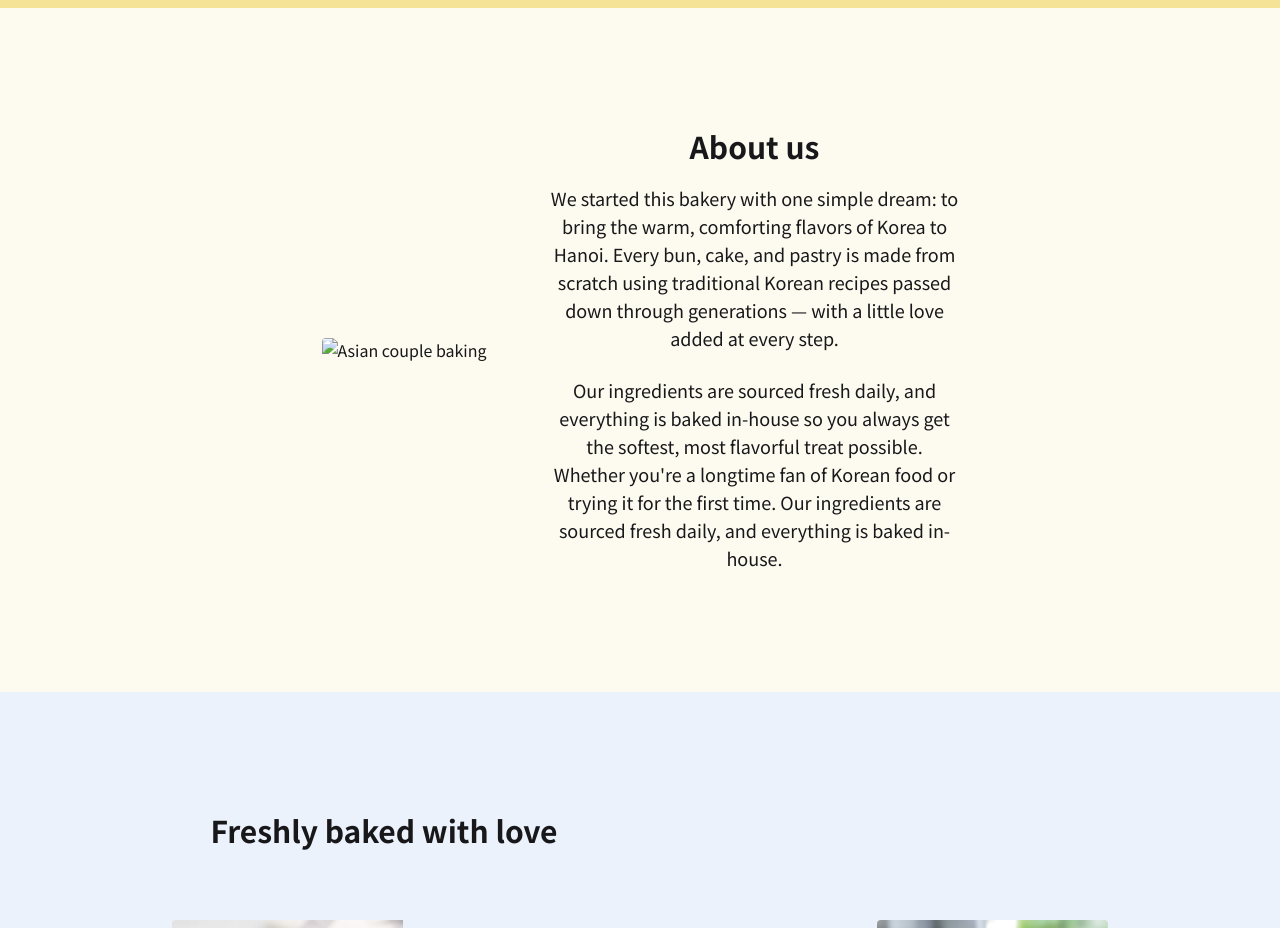
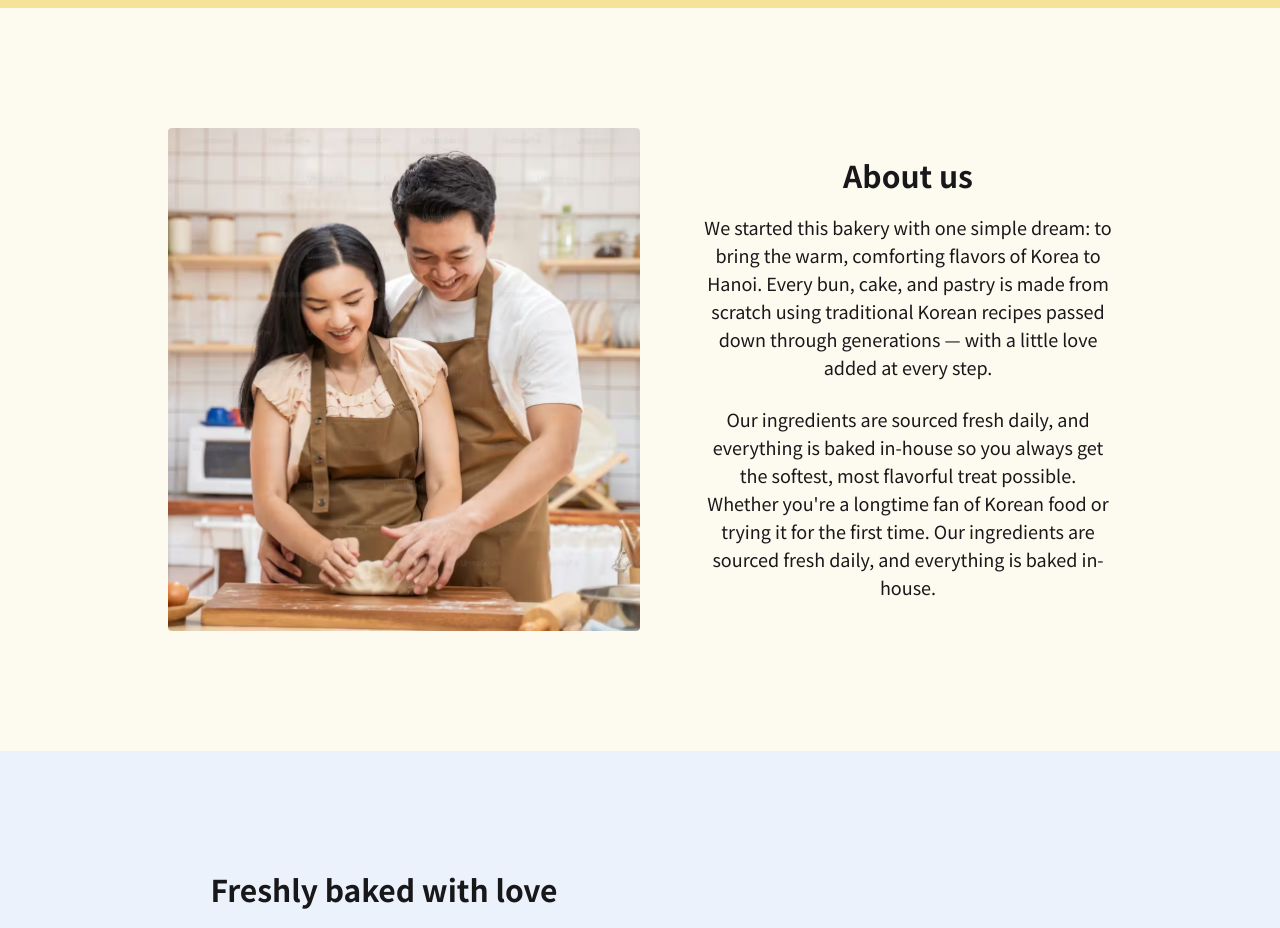
Before and after one commit to ReniltoSilva/korean-bakery, a plain HTML site: page index.html in a window 1280 px wide. Shown: the part 1160-2088 px from the top of the page. Drawn offline with nearby package versions, Linux system fonts and the light colour scheme; a web font is replaced by a local one.

Commit message:
updated couple baking image

```diff
--- a/index.html
+++ b/index.html
@@ -259,7 +259,7 @@
     >
       <div class="max-w-lg pr-5 pl-5 flex items-center">
         <img
-          src="assets/imagens/couple-baking.avif"
+          src="./assets/images/couple-baking.avif"
           alt="Asian couple baking"
           class="rounded-sm"
         />
```
